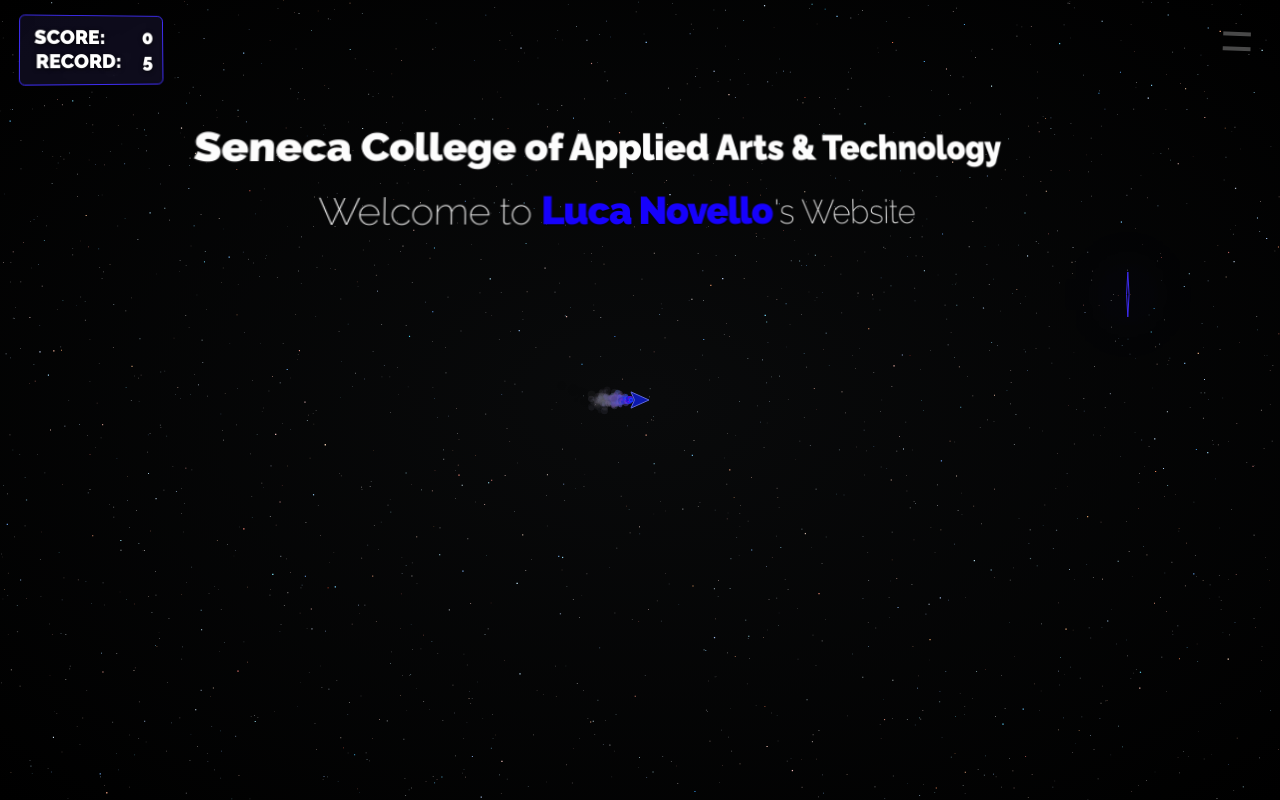
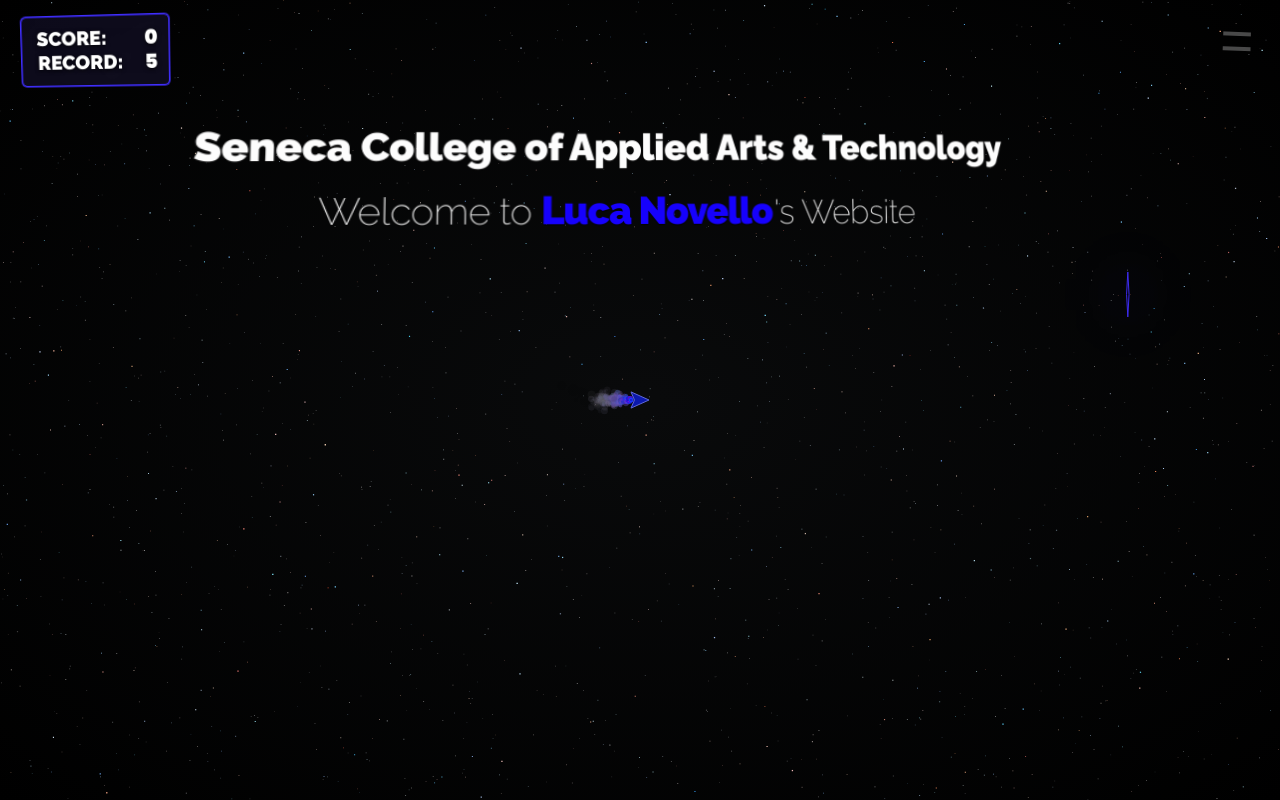
Before and after one commit to lucanovello/Winter-2024, a plain HTML site: page matrix-website/index.html in a window 1280 px wide. Drawn offline with Linux system fonts and the light colour scheme; animation ran at ten frames a second.

Commit message:
updated matrix-website

```diff
--- a/matrix-website/app.js
+++ b/matrix-website/app.js
@@ -20,11 +20,13 @@ class UserInterface {
     this.optionsIconTop;
     this.optionsIconBottom;
     this.scoreContainer;
+    this.scoreWrapper;
     this.scoreTextTitle;
     this.highScoreTextTitle;
     this.scoreTextResults;
     this.highScoreTextResults;
-    this.highScoreNewRecord;
+    this.highScoreRecordWrapper;
+    this.highScoreRecordTitle;
     this.isNewHighScore = false;
     this.init();
   }
@@ -49,8 +51,9 @@ class UserInterface {
     head.appendChild(favicon);
   }
   initElements() {
+    // Create Intro Fade In Screen element **************************************************************************************************************
+    this.addElement("div", document.body, ``, "intro-screen", "intro-screen");
     // Create Main Text element **************************************************************************************************************
-    this.addElement("div", document.body, ``, "intro-screen", "intro-screen");
     this.addElement(
       "div",
       document.body,
@@ -63,15 +66,19 @@ class UserInterface {
     this.addElement(
       "div",
       document.body,
-      `<div class="score-text-wrapper">
-        <p class="score-text-title" id="score-text-title">Score:</p>
-        <span class="score-text-results" id="score-text-results">0</span>
+      `<div class="score-wrapper" id="score-wrapper">
+        <div class="score-text-wrapper" id="score-text-wrapper">
+          <p class="score-text-title" id="score-text-title">Score:</p>
+          <span class="score-text-results" id="score-text-results">0</span>
+        </div>
+        <div class="high-score-text-wrapper">
+          <p class="high-score-text-title" id="high-score-text-title" title="Click to reset high score">Record:</p>
+          <p class="high-score-text-results" id="high-score-text-results">0</p>
+        </div>
       </div>
-      <div class="high-score-text-wrapper">
-        <p class="high-score-text-title" id="high-score-text-title" title="Click to reset high score">Record:</p>
-        <span class="high-score-text-results" id="high-score-text-results">0</span>
-      </div>
-      <div class="high-score-new-record" id="high-score-new-record">New Record</div> `,
+      <div class="high-score-record-wrapper" id="high-score-record-wrapper">
+        <p class="high-score-record-title" id="high-score-record-title" >New Record</p>
+      </div>`,
       "score-container",
       "score-container"
     );
@@ -174,13 +181,19 @@ class UserInterface {
     this.optionsIconTop = document.getElementById("options-icon-top");
     this.optionsIconBottom = document.getElementById("options-icon-bottom");
     this.scoreContainer = document.getElementById("score-container");
+    this.scoreWrapper = document.getElementById("score-wrapper");
     this.scoreTextTitle = document.getElementById("score-text-title");
     this.highScoreTextTitle = document.getElementById("high-score-text-title");
     this.scoreTextResults = document.getElementById("score-text-results");
     this.highScoreTextResults = document.getElementById(
       "high-score-text-results"
     );
-    this.highScoreNewRecord = document.getElementById("high-score-new-record");
+    this.highScoreRecordWrapper = document.getElementById(
+      "high-score-record-wrapper"
+    );
+    this.highScoreRecordTitle = document.getElementById(
+      "high-score-record-title"
+    );
   }
   initScreenOptions() {
     // Acceleration option **************************************************************************************************************
@@ -291,6 +304,13 @@ class UserInterface {
     this.updateOptions();
   }
   updateText() {
+    const backdropFilter = `blur(7px) saturate(0.2) opacity(1)`;
+    const border = `2px ridge hsl(${this.player.hue},
+      ${this.player.saturation}%,
+      ${this.player.brightness + 20}%)`;
+    const background = `hsla(${this.player.hue}, ${this.player.saturation}%, ${
+      this.player.brightness + 30
+    }%, 0.1)`;
     // Change name color **************************************************************************************************************
     this.nameText.style.color = `hsl(${this.player.hue}, 100%, 50%)`;
     // update score and record **************************************************************************************************************
@@ -300,33 +320,26 @@ class UserInterface {
     // this.scoreTextTitle.style.color = `hsl(${this.player.hue}, 100%, 50%)`;
     // this.highScoreTextTitle.style.color = `hsl(${this.player.hue}, 100%, 50%)`;
     // update scoreboard border and bg colors **************************************************************************************************************
-    this.scoreContainer.style.border = `1px solid hsl(${this.player.hue},
-      ${this.player.saturation}%,
-      ${this.player.brightness + 20}%)`;
-    this.scoreContainer.style.borderRadius = `0.3em`;
-    this.scoreContainer.style.background = `hsla(${this.player.hue},
-      ${this.player.saturation}%,
-      ${this.player.brightness + 30}%, 0.1)`;
-    this.scoreContainer.style.backdropFilter = `blur(7px) saturate(0.2) opacity(0.9);`;
-    this.scoreContainer.style[
-      "-webkit-backdrop-filter"
-    ] = `blur(7px) saturate(0.2) opacity(0.9)`;
+    this.scoreWrapper.style.border = border;
+    this.scoreWrapper.style.borderRadius = `6px`;
+    this.scoreWrapper.style.background = background;
+    this.scoreWrapper.style.backdropFilter = backdropFilter;
+    this.scoreWrapper.style["-webkit-backdrop-filter"] = backdropFilter;
     // update highscoreboard border and bg colors **************************************************************************************************************
-    this.highScoreNewRecord.style.border = `1px solid hsl(${this.player.hue}, ${
-      this.player.saturation
-    }%, ${this.player.brightness + 20}%)`;
-    this.highScoreNewRecord.style.background = `hsla(${this.player.hue}, ${
-      this.player.saturation
-    }%, ${this.player.brightness + 30}%, 0.1)`;
-    this.highScoreNewRecord.style.boxShadow = `0 0 20px hsla(
-      ${this.player.hue},
-      ${this.player.saturation}%,
-      ${this.player.brightness + 15}%, 0.5)`;
+    this.highScoreRecordWrapper.style.border = border;
+    this.highScoreRecordWrapper.style.borderRadius = `6px`;
+    this.highScoreRecordWrapper.style.background = background;
+    this.highScoreRecordWrapper.style.filter = `opacity(0)`;
+    this.highScoreRecordWrapper.style.backdropFilter = backdropFilter;
+    this.highScoreRecordWrapper.style["-webkit-backdrop-filter"] =
+      backdropFilter;
     // Display New Record Handler **************************************************************************************************************
     if (this.player.score > 0 && this.isNewHighScore) {
-      this.highScoreNewRecord.style.animation =
-        "flash 0.3s ease infinite alternate";
-      this.highScoreNewRecord.style.filter = `opacity(1)`;
+      this.highScoreRecordWrapper.style.filter = `opacity(1)`;
+      // this.scoreWrapper.style.borderBottom = `none`;
+      // this.scoreWrapper.style.borderRadius = `6px 6px 0 0`;
+      this.highScoreRecordWrapper.style.animation =
+        "flash 0.3s linear infinite alternate";
     }
   }
   updateOptions() {
--- a/matrix-website/style.css
+++ b/matrix-website/style.css
@@ -106,10 +106,10 @@
 }
 @keyframes flash {
   0% {
-    filter: opacity(1);
+    filter: brightness(1.5);
   }
   100% {
-    filter: opacity(0.35);
+    filter: brightness(0.5);
   }
 }
 @keyframes fade-blur {
@@ -141,6 +141,10 @@
   -webkit-user-select: none; /* Chrome */
   -moz-user-select: none; /* Firefox */
   -ms-user-select: none; /* Internet Explorer/Edge */
+}
+html {
+  min-height: 380px;
+  min-width: 200px;
 }
 body {
   width: 100%;
@@ -199,7 +203,7 @@ canvas {
   flex-direction: column;
   color: white;
   font-family: "Raleway", sans-serif;
-/* font-family: "Press Start 2P", system-ui; */
+  /* font-family: "Press Start 2P", system-ui; */
   text-align: center;
   z-index: 99;
   transform-style: preserve-3d;
@@ -249,13 +253,12 @@ canvas {
 }
 
 .score-container {
-  /* min-width: 180px; */
-  padding: 0.5em;
+  min-width: 150px;
   display: flex;
   justify-content: flex-start;
   align-items: center;
   flex-direction: column;
-  position: fixed;
+  position: absolute;
   top: 0.75em;
   left: 1em;
   /* font-family: "Press Start 2P", system-ui; */
@@ -266,20 +269,28 @@ canvas {
   text-transform: uppercase;
   text-shadow: 0 1px 4px rgba(0, 0, 0, 0.8);
   color: white;
+  /* row-gap: 0.1em; */
+  z-index: 999999;
+  animation: float-t-mid 60s ease-in-out infinite,
+    float-r 30s ease-in-out infinite alternate;
+}
+.score-wrapper {
+  width: 100%;
+  padding: 0.5em;
+  display: flex;
+  justify-content: flex-start;
+  align-items: center;
+  flex-direction: column;
   background: rgba(255, 255, 255, 0.3);
   border: 1px solid white;
   border-radius: 0.2em;
   backdrop-filter: blur(7px) saturate(0.2);
   -webkit-backdrop-filter: blur(7px) saturate(0.2);
-  z-index: 999999;
-  animation: float-t-mid 60s ease-in-out infinite,
-    float-r 160s ease-in-out infinite alternate;
-  /* filter-near 30s ease-in-out infinite alternate; */
 }
 .score-text-wrapper,
 .high-score-text-wrapper {
   display: flex;
-  justify-content: center;
+  justify-content: flex-start;
   align-items: center;
 }
 /* .score-text-wrapper {
@@ -311,33 +322,31 @@ canvas {
   font-weight: 900;
   display: flex;
   justify-content: flex-start;
-  align-items: flex-start;
+  align-items: center;
+  font-family: "Poppins", sans-serif;
   text-align: left;
 }
-.high-score-new-record {
+.high-score-record-wrapper {
   width: 100%;
   padding: 0.3em;
   display: flex;
   justify-content: center;
   align-items: center;
-  position: absolute;
-  bottom: -3.75em;
-  font-size: calc(0.5rem + 0.1vw);
+  font-size: calc(0.5rem + 0.15vw);
   letter-spacing: 0.2em;
   font-weight: 900;
   text-align: center;
   text-transform: uppercase;
   color: white;
-  background: hsla(0, 0%, 100%, 0.1);
   border: 1px solid white;
-  border-radius: 0.4em;
+  border-top: none;
+  backdrop-filter: blur(7px) saturate(0.2) opacity(1);
+  -webkit-backdrop-filter: blur(7px) saturate(0.2) opacity(1);
+  transition: 0.15s linear;
+}
+.high-score-record-title {
   white-space: nowrap;
-  filter: opacity(0);
-  backdrop-filter: blur(7px) saturate(0.2) opacity(0.9);
-  -webkit-backdrop-filter: blur(7px) saturate(0.2) opacity(0.9);
-  transition: 0.15s ease;
 }
-
 .options-icon-wrapper {
   width: 3.5em;
   aspect-ratio: 1;
@@ -575,9 +584,31 @@ input {
     right: 0;
   }
 }
-@media (max-width: 200px) {
+@media (max-width: 210px) {
+  body {
+    padding-top: 10vh;
+  }
   .score-container {
     align-items: center;
-    top: 8vh;
+    top: initial;
+    left: initial;
+    right: initial;
+    bottom: 6em;
   }
 }
+@media (max-height: 400px) {
+  body {
+    padding-top: 15vh;
+  }
+  .seneca-text,
+  .name-text {
+    line-height: 1.15em;
+  }
+  .score-container {
+    align-items: center;
+    top: initial;
+    left: initial;
+    right: initial;
+    bottom: 4.5em;
+  }
+}
```
